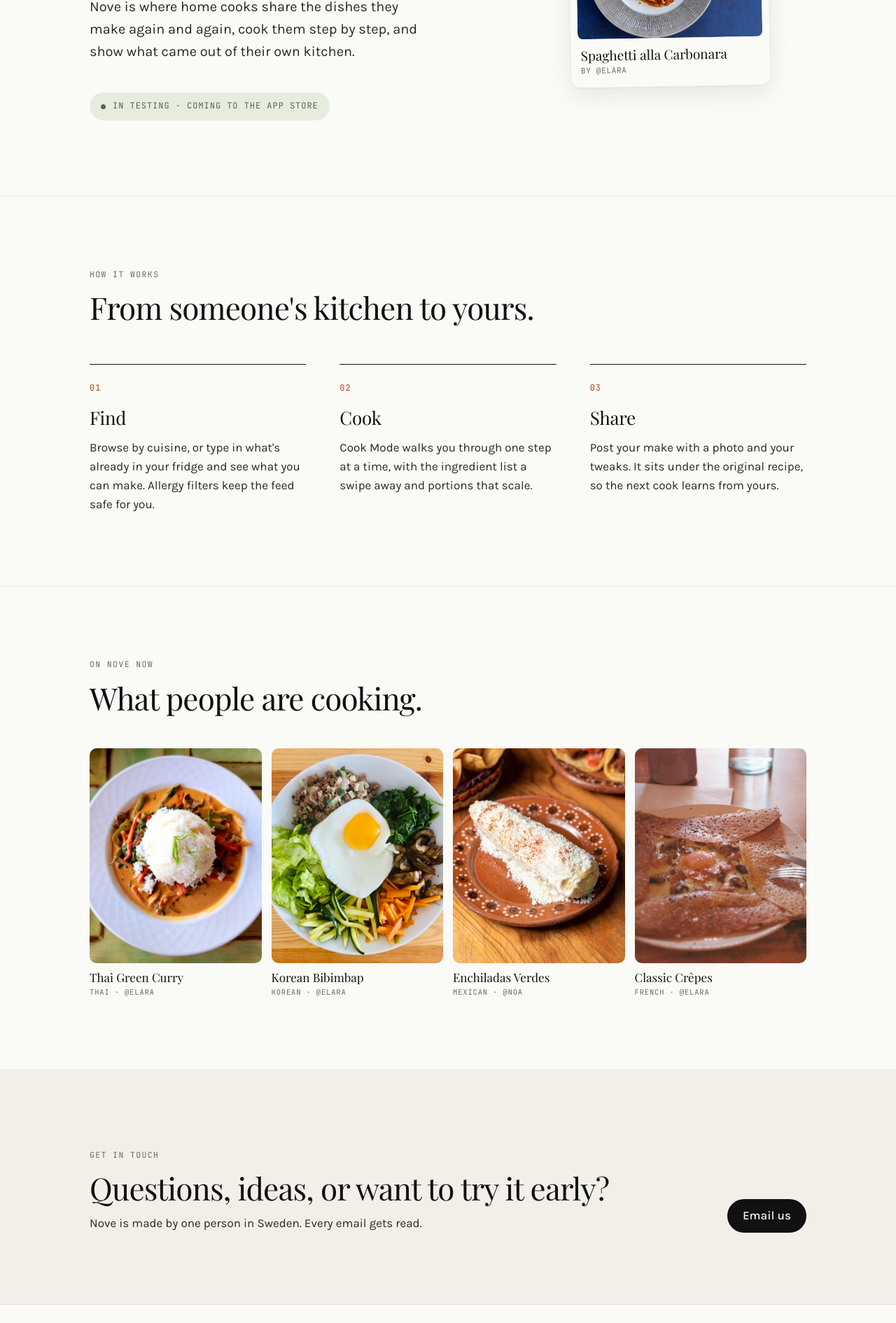
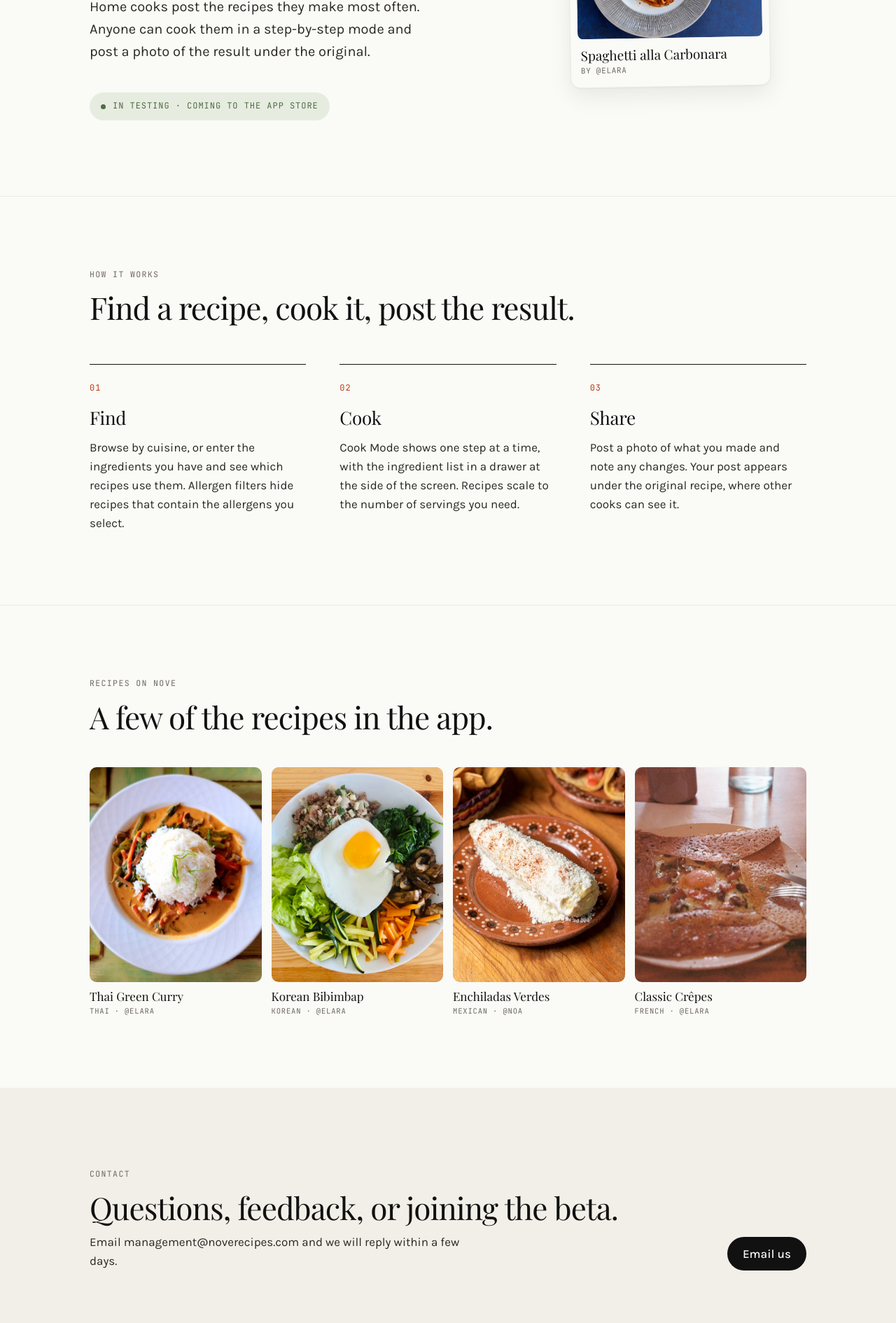
Before and after one commit to vlasch/nove-legal, a plain HTML site: page index.html in a window 1280 px wide. Shown: the part 555-2445 px from the top of the page at 70% size. Drawn offline with Linux system fonts and the light colour scheme.

Commit message:
Tighten the site copy
Co-Authored-By: Claude Opus 5.5 <noreply@anthropic.com>

```diff
--- a/index.html
+++ b/index.html
@@ -3,10 +3,10 @@
 <head>
   <meta charset="utf-8">
   <meta name="viewport" content="width=device-width, initial-scale=1">
-  <title>Nove — recipes from people who actually cook them</title>
+  <title>Nove: a cookbook for iPhone</title>
   <meta name="description" content="Nove is an iPhone cookbook where home cooks share recipes, cook them step by step, and post what they made.">
   <meta name="theme-color" content="#FAFAF7">
-  <meta property="og:title" content="Nove — recipes from people who actually cook them">
+  <meta property="og:title" content="Nove: a cookbook for iPhone">
   <meta property="og:description" content="Nove is an iPhone cookbook where home cooks share recipes, cook them step by step, and post what they made.">
   <meta property="og:image" content="https://noverecipes.com/assets/img/carbonara.jpg">
   <link rel="icon" type="image/svg+xml" href="/assets/fig.svg">
@@ -33,8 +33,8 @@
       <div class="wrap">
         <div>
           <p class="eyebrow accent">A cookbook for iPhone</p>
-          <h1>Recipes from people who <em>actually</em> cook them.</h1>
-          <p class="lede">Nove is where home cooks share the dishes they make again and again, cook them step by step, and show what came out of their own kitchen.</p>
+          <h1>A cookbook written by the people who <em>cook</em> from it.</h1>
+          <p class="lede">Home cooks post the recipes they make most often. Anyone can cook them in a step-by-step mode and post a photo of the result under the original.</p>
           <p class="status">In testing &middot; coming to the App Store</p>
         </div>
         <div class="stack" aria-hidden="true">
@@ -57,22 +57,22 @@
     <section class="section" aria-labelledby="how">
       <div class="wrap">
         <p class="eyebrow">How it works</p>
-        <h2 id="how">From someone's kitchen to yours.</h2>
+        <h2 id="how">Find a recipe, cook it, post the result.</h2>
         <ol class="steps">
           <li>
             <span class="n">01</span>
             <h3>Find</h3>
-            <p>Browse by cuisine, or type in what's already in your fridge and see what you can make. Allergy filters keep the feed safe for you.</p>
+            <p>Browse by cuisine, or enter the ingredients you have and see which recipes use them. Allergen filters hide recipes that contain the allergens you select.</p>
           </li>
           <li>
             <span class="n">02</span>
             <h3>Cook</h3>
-            <p>Cook Mode walks you through one step at a time, with the ingredient list a swipe away and portions that scale.</p>
+            <p>Cook Mode shows one step at a time, with the ingredient list in a drawer at the side of the screen. Recipes scale to the number of servings you need.</p>
           </li>
           <li>
             <span class="n">03</span>
             <h3>Share</h3>
-            <p>Post your make with a photo and your tweaks. It sits under the original recipe, so the next cook learns from yours.</p>
+            <p>Post a photo of what you made and note any changes. Your post appears under the original recipe, where other cooks can see it.</p>
           </li>
         </ol>
       </div>
@@ -80,8 +80,8 @@
 
     <section class="section" aria-labelledby="kitchen">
       <div class="wrap">
-        <p class="eyebrow">On Nove now</p>
-        <h2 id="kitchen">What people are cooking.</h2>
+        <p class="eyebrow">Recipes on Nove</p>
+        <h2 id="kitchen">A few of the recipes in the app.</h2>
         <div class="gallery">
         <figure>
           <img src="/assets/img/green-curry.jpg" alt="Thai Green Curry" loading="lazy" width="900" height="737">
@@ -106,9 +106,9 @@
     <section class="section closing" aria-labelledby="contact">
       <div class="wrap">
         <div>
-          <p class="eyebrow">Get in touch</p>
-          <h2 id="contact">Questions, ideas, or want to try it early?</h2>
-          <p>Nove is made by one person in Sweden. Every email gets read.</p>
+          <p class="eyebrow">Contact</p>
+          <h2 id="contact">Questions, feedback, or joining the beta.</h2>
+          <p>Email management@noverecipes.com and we will reply within a few days.</p>
         </div>
         <a class="button" href="mailto:management@noverecipes.com">Email us</a>
       </div>
```
Also changed, not shown: privacy/index.html (+3 -3 lines), support/index.html (+7 -7 lines).
